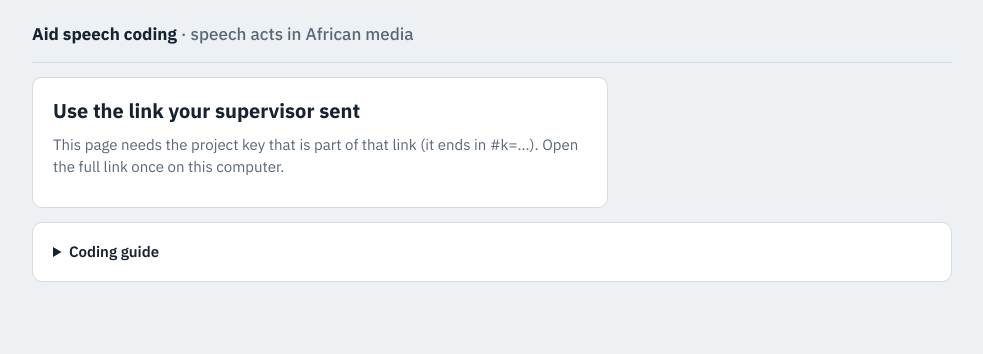
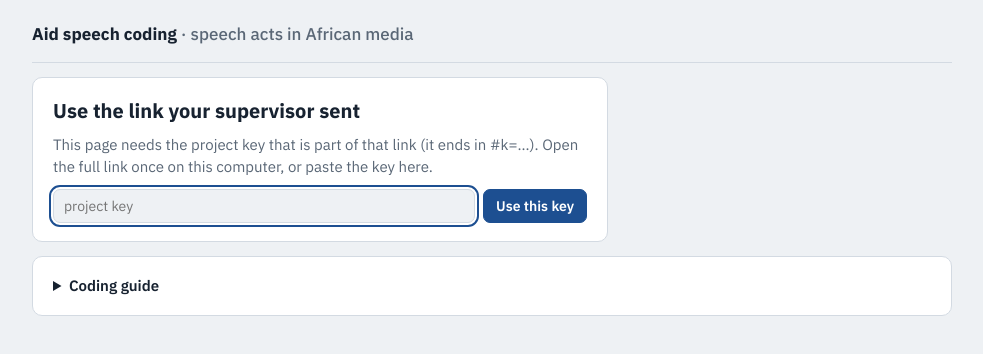
Before and after one commit to cobrienudry/aid-withdrawal-speech, a plain HTML site: page index.html in a window 1280 px wide. Shown: the whole page, without its empty margins (148-1131 px from the left). Drawn offline with Linux system fonts and the light colour scheme.

Commit message:
Point to new Apps Script deployment; let RAs paste the project key when it is missing or wrong
Co-Authored-By: Claude Opus 5.5 <noreply@anthropic.com>

```diff
--- a/assets/config.js
+++ b/assets/config.js
@@ -3,6 +3,6 @@
 // To save centrally, deploy backend/Code.gs as a Google Apps Script web app (see README)
 // and paste its /exec URL here. RAs then need the project key in their link: ...#k=YOURKEY
 window.CONFIG = {
-  BACKEND_URL: "https://script.google.com/macros/s/AKfycbw2uaEKcFt-MtfCu4DjgND0d4IYakn0hvM3b2mpQvaCEnBL2YFGxLYf9DHObme1LytsLQ/exec",
+  BACKEND_URL: "https://script.google.com/macros/s/AKfycbxwzQeyGd0nuHnbhkW-Ilsv4porXwI0apAL1wbtDA-naTiPJBI624tElb30zrR5MLzlSA/exec",
   STALE_MINUTES: 30,   // an unfinished claim frees its article after this long
 };
--- a/index.html
+++ b/index.html
@@ -43,6 +43,8 @@ header h1 span { color: var(--muted); font-weight: 500; }
 .msg { max-width: 64ch; }
 .msg h2 { margin: 0 0 8px; font-size: 20px; text-wrap: balance; }
 .msg p { margin: 0 0 10px; color: var(--muted); }
+.keyform { display: flex; gap: 8px; flex-wrap: wrap; margin-top: 4px; }
+.keyform input { flex: 1 1 14ch; min-width: 0; }
 .art h2 { margin: 0 0 4px; font: 600 20px/1.3 var(--serif); text-wrap: balance; }
 .meta { font: 12.5px var(--mono); color: var(--muted); display: flex; flex-wrap: wrap; gap: 4px 14px; }
 .meta a { color: var(--accent); }
@@ -282,6 +284,14 @@ function SheetsAPI(url, key) {
 
 function show(id) { for (const s of ["gate", "onboard", "taskpick", "work", "done"]) $(s).hidden = s !== id; $("savebar").hidden = id !== "work"; }
 function gate(t, p) { $("gate").replaceChildren(el("h2", { textContent: t }), el("p", { textContent: p })); show("gate"); }
+// Gate with a box to paste the project key (for a missing or wrong key); the key is stored and the page reloads.
+function keyGate(t, p) {
+  gate(t, p);
+  const inp = el("input", { type: "text", placeholder: "project key", autocomplete: "off", spellcheck: false });
+  const f = el("form", { className: "keyform" }, inp, el("button", { type: "submit", className: "btn primary", textContent: "Use this key" }));
+  f.addEventListener("submit", e => { e.preventDefault(); const k = inp.value.trim().replace(/^.*#k=/, ""); if (k) { store.set("key", k); location.reload(); } });
+  $("gate").append(f); inp.focus();
+}
 function status(t, err) { $("status").textContent = t; $("status").classList.toggle("err", !!err); }
 function el(tag, props = {}, ...kids) { const e = Object.assign(document.createElement(tag), props); e.append(...kids.filter(k => k != null)); return e; }
 function hash(s) { let h = 2166136261; for (let i = 0; i < s.length; i++) { h ^= s.charCodeAt(i); h = Math.imul(h, 16777619); } return h >>> 0; }
@@ -598,7 +608,10 @@ async function begin() {
   gate("Loading your codes…", "Fetching what you have already coded.");
   let all;
   try { all = (await api.mine(coder)).filter(x => x?.item && x.task === task && itemOf(x.item)); }
-  catch (e) { return gate("Couldn't reach the project sheet", e.message + ". Check your connection and reload. If it keeps happening, tell your supervisor."); }
+  catch (e) {
+    if (/project key/i.test(e.message)) return keyGate("Wrong project key", "The key saved on this computer doesn't match the project sheet. Paste the key (or the whole link) your supervisor sent.");
+    return gate("Couldn't reach the project sheet", e.message + ". Check your connection and reload. If it keeps happening, tell your supervisor.");
+  }
   mine = new Map(all.map(x => [x.item, x]));
   history = [...mine.values()].sort((a, b) => a.at - b.at).map(x => x.item);
   $("done-text").hidden = !api.central;
@@ -639,7 +652,7 @@ async function start() {
   if (hk) { store.set("key", hk); try { window.history.replaceState(null, "", location.pathname + location.search); } catch {} }
   const key = store.get("key");
   if (CONFIG.BACKEND_URL) {
-    if (!key) return gate("Use the link your supervisor sent", "This page needs the project key that is part of that link (it ends in #k=…). Open the full link once on this computer.");
+    if (!key) return keyGate("Use the link your supervisor sent", "This page needs the project key that is part of that link (it ends in #k=…). Open the full link once on this computer, or paste the key here.");
     api = SheetsAPI(CONFIG.BACKEND_URL, key);
   } else api = LocalAPI;
 
```
